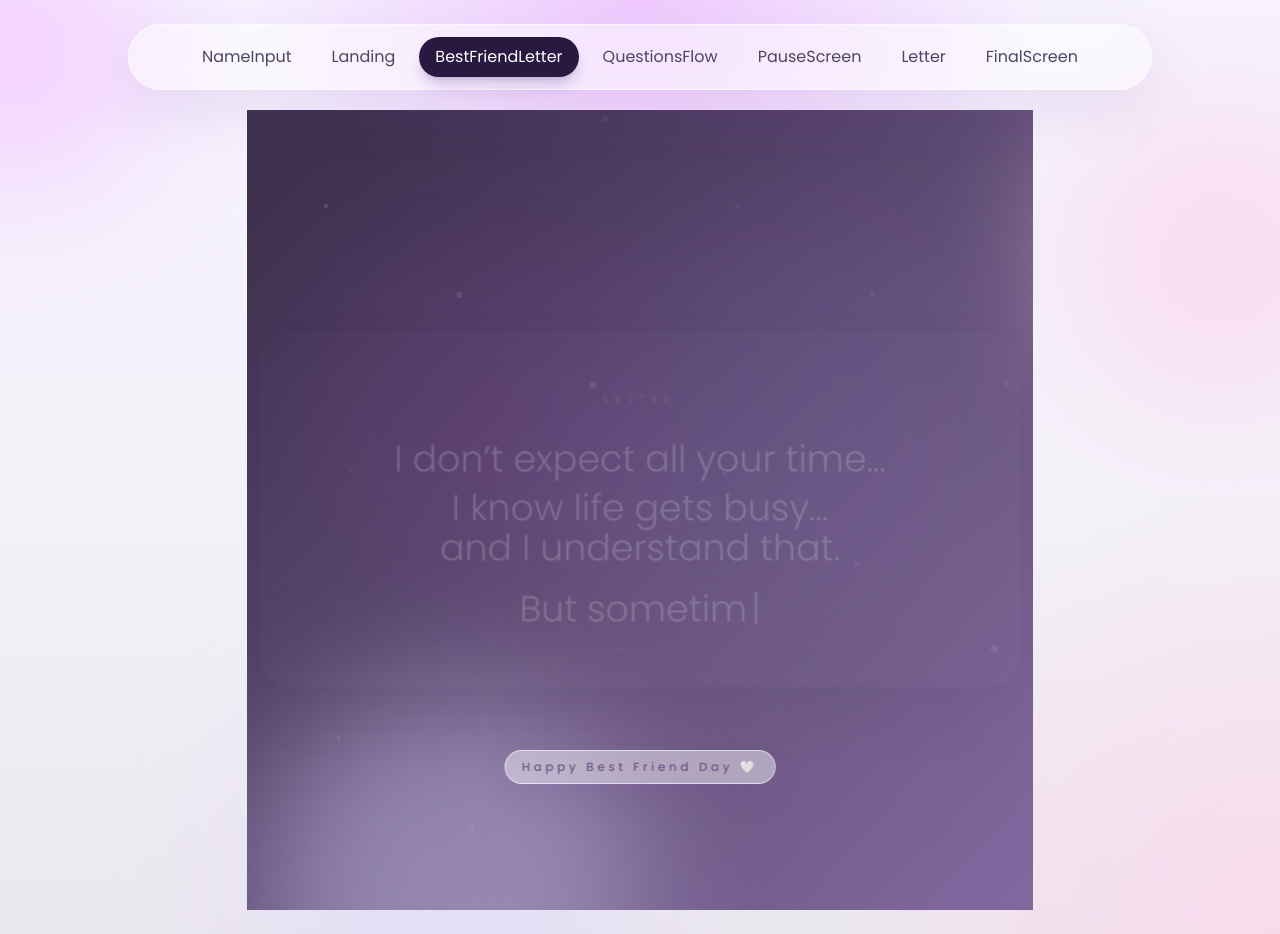
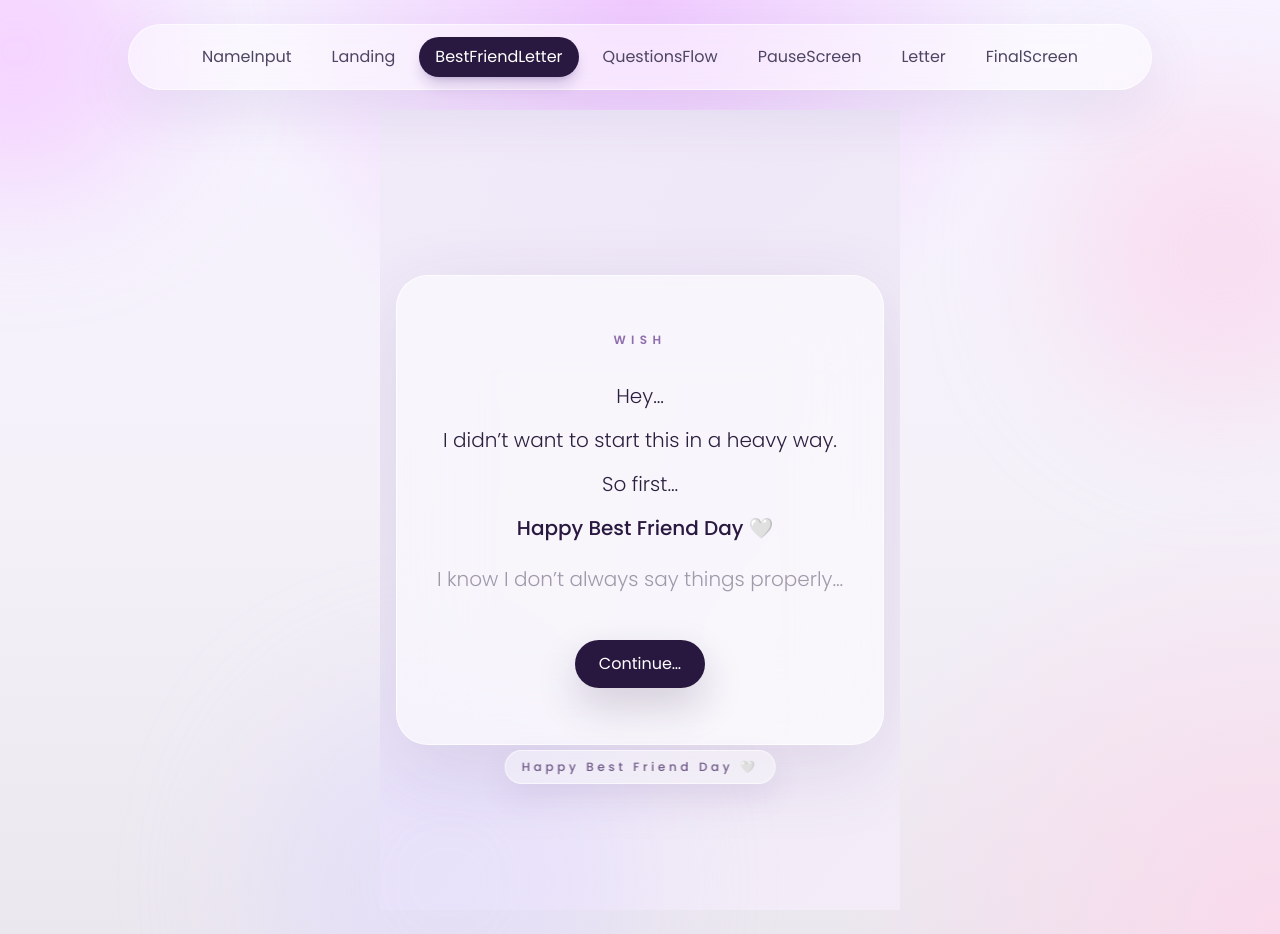
Before and after one commit to sarthaksinghaniya/bestfriend_day, a React (Vite) app: page /wish in a window 1280 px wide. Built offline with nearby package versions, Linux system fonts and the light colour scheme.

Commit message:
Add best friend letter screen

```diff
--- a/src/pages/BestFriendLetter.jsx
+++ b/src/pages/BestFriendLetter.jsx
@@ -1 +1,105 @@
-export { default } from './Letter';
+import { useEffect, useState } from 'react';
+import { AnimatePresence, motion } from 'framer-motion';
+import { useNavigate } from 'react-router-dom';
+
+const lines = [
+  'Hey…',
+  '',
+  'I didn’t want to start this in a heavy way.',
+  '',
+  'So first…',
+  '  Happy Best Friend Day 🤍',
+  '',
+  'I know I don’t always say things properly…',
+  '  and sometimes I overthink a lot…',
+  '',
+  'But having you around…',
+  '  just makes things feel a little better.',
+  '',
+  'You’ve become someone really important to me…',
+  '  in ways I don’t even fully understand yet.',
+  '',
+  'And today…',
+  '  I just wanted you to smile.',
+  '',
+  'That’s it.',
+  '',
+  'Nothing complicated…',
+  '  just this.',
+];
+
+const revealDelays = lines.map((line) => (line ? 650 + Math.min(line.length * 14, 350) : 280));
+
+export default function BestFriendLetter() {
+  const navigate = useNavigate();
+  const [visibleCount, setVisibleCount] = useState(0);
+
+  useEffect(() => {
+    let cancelled = false;
+    const timers = [];
+
+    let accumulatedDelay = 0;
+    lines.forEach((line, index) => {
+      accumulatedDelay += revealDelays[index];
+      timers.push(
+        window.setTimeout(() => {
+          if (!cancelled) {
+            setVisibleCount((current) => Math.max(current, index + 1));
+          }
+        }, accumulatedDelay),
+      );
+    });
+
+    return () => {
+      cancelled = true;
+      timers.forEach((timer) => window.clearTimeout(timer));
+    };
+  }, []);
+
+  return (
+    <main className="relative flex min-h-screen items-center justify-center overflow-hidden px-4 py-8">
+      <div className="absolute inset-0 -z-20 bg-[radial-gradient(circle_at_top,rgba(255,255,255,0.24),transparent_35%),radial-gradient(circle_at_bottom_right,rgba(233,214,255,0.32),transparent_30%)]" />
+      <div className="absolute inset-0 -z-20 bg-[linear-gradient(135deg,rgba(247,242,255,0.96),rgba(238,232,247,0.94),rgba(251,244,250,0.98))] bg-[length:300%_300%] animate-[gradient-shift_18s_ease-in-out_infinite]" />
+
+      <motion.section
+        initial={{ opacity: 0, y: 18 }}
+        animate={{ opacity: 1, y: 0 }}
+        transition={{ duration: 0.7, ease: 'easeOut' }}
+        className="w-full max-w-3xl rounded-[2rem] border border-white/70 bg-white/55 px-6 py-10 text-center shadow-[0_24px_80px_rgba(86,58,126,0.12)] backdrop-blur-2xl sm:px-10 sm:py-14"
+      >
+        <p className="text-xs font-semibold uppercase tracking-[0.45em] text-[#8f6ead]">
+          Wish
+        </p>
+
+        <div className="mx-auto mt-8 max-w-2xl text-balance text-[#2b203f]">
+          <AnimatePresence initial={false}>
+            {lines.slice(0, visibleCount).map((line, index) => (
+              <motion.p
+                key={`${index}-${line}`}
+                initial={{ opacity: 0, y: 12 }}
+                animate={{ opacity: 1, y: 0 }}
+                exit={{ opacity: 0 }}
+                transition={{ duration: 0.55, ease: 'easeOut' }}
+                className={`whitespace-pre-wrap text-lg leading-8 sm:text-xl ${
+                  line ? 'mb-3' : 'mb-1'
+                } ${index === 5 || index === 16 ? 'font-medium text-[#29183f]' : 'font-light'}`}
+              >
+                {line}
+              </motion.p>
+            ))}
+          </AnimatePresence>
+        </div>
+
+        <motion.button
+          type="button"
+          onClick={() => navigate('/questions')}
+          whileHover={{ scale: 1.03 }}
+          whileTap={{ scale: 0.98 }}
+          className="mt-10 inline-flex items-center justify-center rounded-full bg-[#28173f] px-6 py-3 text-sm font-medium text-white shadow-[0_18px_40px_rgba(39,23,63,0.18)] transition hover:bg-[#352055]"
+        >
+          Continue…
+        </motion.button>
+      </motion.section>
+    </main>
+  );
+}
```
